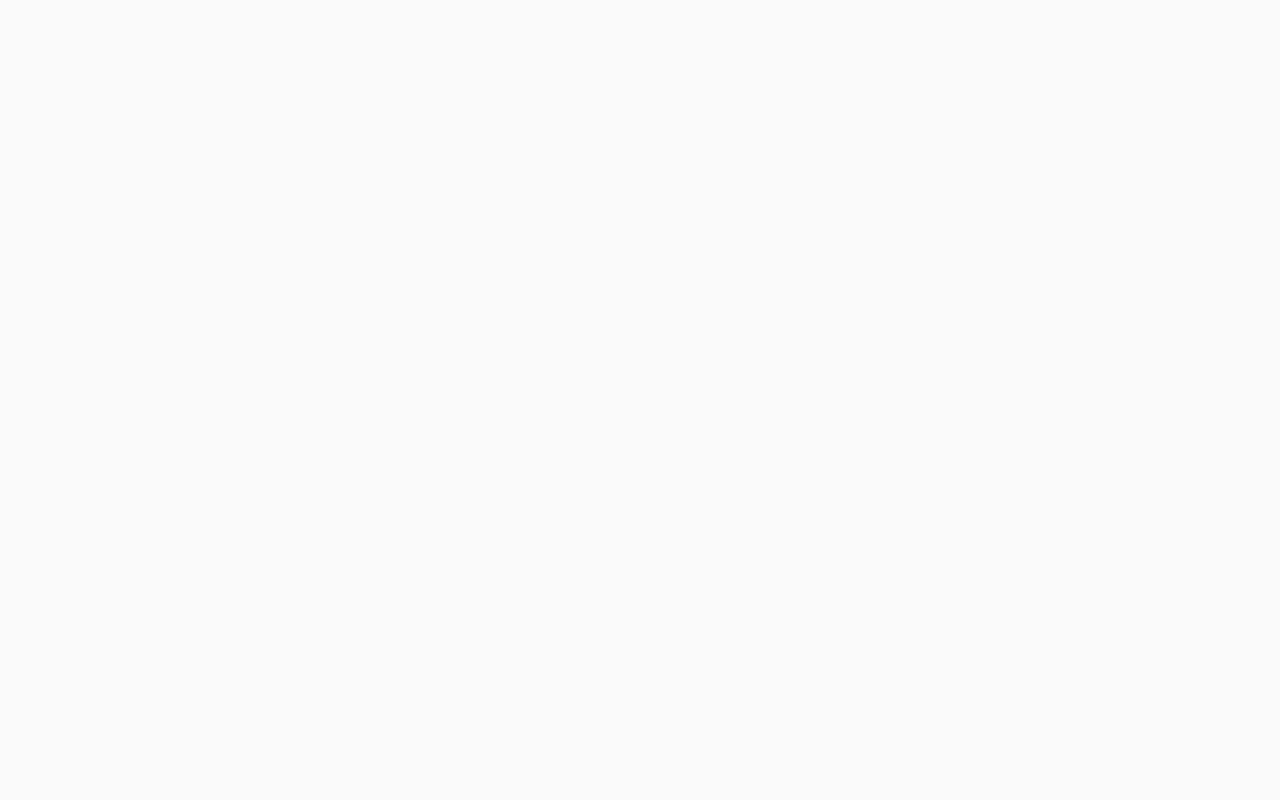
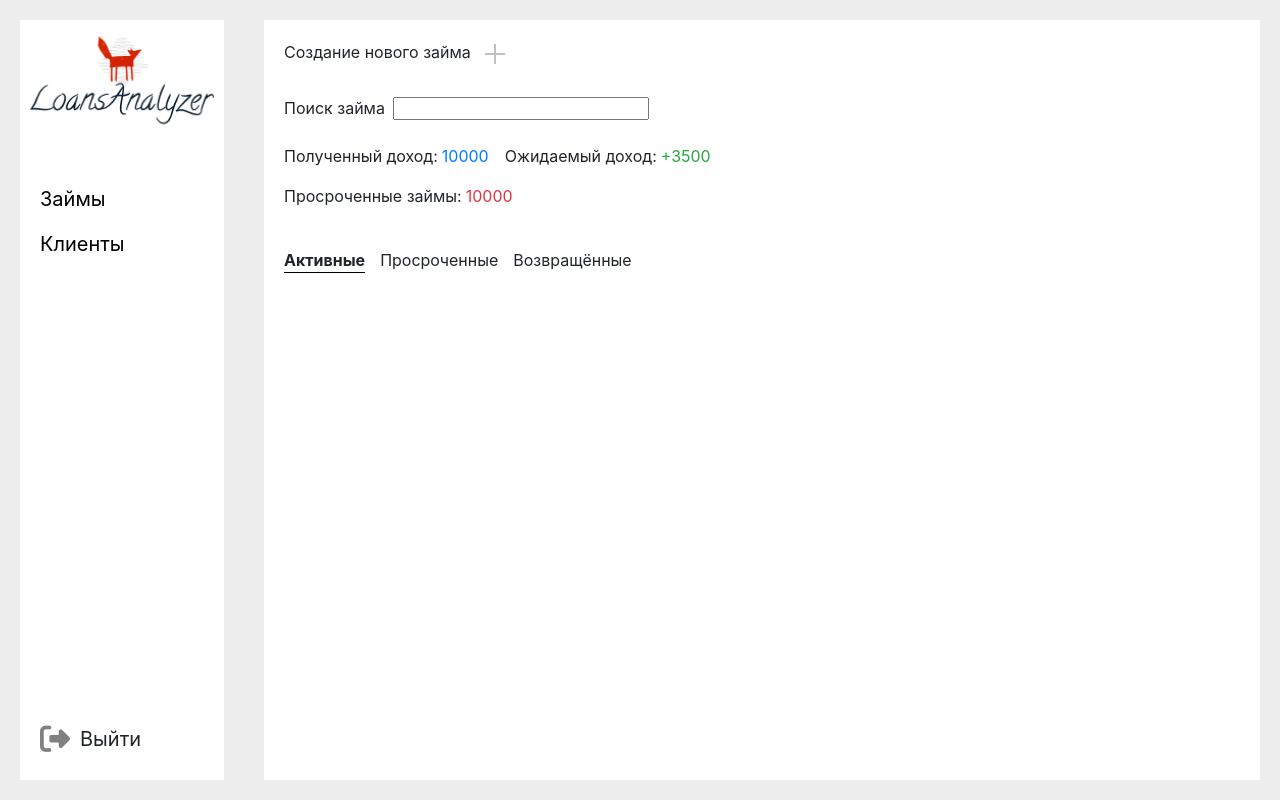
Before and after one commit to aiserrock/LoansAnalyzerFront, a React (Create React App) app: page /loans in a window 1280 px wide. Built offline with nearby package versions, Linux system fonts and the light colour scheme.

Commit message:
Set up header

```diff
--- a/public/index.html
+++ b/public/index.html
@@ -2,7 +2,7 @@
 <html lang="en">
   <head>
     <meta charset="utf-8" />
-    <link rel="icon" href="favicon.ico" />
+    <link rel="icon" href="logo.svg" />
     <meta name="viewport" content="width=device-width, initial-scale=1" />
     <meta name="theme-color" content="#000000" />
     <meta
@@ -13,5 +13,6 @@
   </head>
   <body>
     <div id="root"></div>
+    <script src="https://use.fontawesome.com/2b4fe6c92e.js"></script>
   </body>
 </html>
--- a/src/App.js
+++ b/src/App.js
@@ -21,9 +21,9 @@ class App extends Component {
                 <div className="app__container">
                     <Switch>
                         <Route path='/' component={Auth} exact/>
-                        <Route path='/loans/:number' component={Loans}/>
+                        <Route path='/loans' component={Loans}/>
+                        <Route path='/clients' component={Clients}/>
                         <Route path='/details-loan/:number' component={DetailsLoan}/>
-                        <Route path='/clients' component={Clients}/>
                         <Route path='/extract/:number' component={ClientInterface}/>
                     </Switch>
                 </div>
--- a/src/App.scss
+++ b/src/App.scss
@@ -3,17 +3,31 @@
 
 .app {
   height: 100vh;
-  background-color: #fafafa;
+  background-color: #ededed ;
   overflow-y: scroll;
   display: flex;
-  flex-direction: column;
 
   input {
     height: 23px !important;
   }
 
+  a {
+    text-decoration: none !important;
+  }
 
-  .dagger {
+  &__menu {
+    flex: 1;
+    background-color: white;
+    margin: 20px;
+  }
+
+  &__container {
+    flex: 5;
+    background-color: white;
+    margin: 20px;
+  }
+
+  & .dagger {
     position: relative;
     width: 32px;
     height: 32px;
@@ -52,12 +66,20 @@
         transform: rotate(-45deg);
       }
     }
+  }
 
-    &_bold {
-      opacity: 1;
+  & .fa-animate {
+    cursor: pointer;
+    font-size: 25px;
+    margin-left: auto;
+    color: gray !important;
+    @include animate();
+
+    &:hover {
+      @include animate-hover(1.15);
+      color: #555555 !important;
     }
   }
-
 
   ::-webkit-scrollbar {
     width: 5px;
--- a/src/Components/Header/Header.js
+++ b/src/Components/Header/Header.js
@@ -1,10 +1,51 @@
 import React, {Component} from 'react'
 import './Header.scss'
+import img from '../../img/logo.png'
+import {NavLink} from 'react-router-dom'
 
 export default class Header extends Component {
-    render(){
-        return(
-            <div className={''}>
+    state = {
+        activeTab: '',
+    }
+
+    changeActiveTab = (e) => {
+        this.setState({
+            activeTab: e.target.id,
+        })
+    }
+
+    logout = () => {
+
+    }
+
+    render() {
+        return (
+            <div className={'header'}>
+                <div className={'header__logo'}>
+                    <img src={img} alt="logo"/>
+                </div>
+
+                <div className={'header__nav-bar'}>
+                    <NavLink
+                        id={'loans'}
+                        onClick={this.changeActiveTab}
+                        className={`header__nav-item ${this.state.activeTab === 'loans' ? 'header__nav-item_active' : ''}`}
+                        to={'/loans'}>
+                        Займы
+                    </NavLink>
+                    <NavLink
+                        id={'clients'}
+                        onClick={this.changeActiveTab}
+                        className={`header__nav-item ${this.state.activeTab === 'clients' ? 'header__nav-item_active' : ''}`}
+                        to={'/clients'}>
+                        Клиенты
+                    </NavLink>
+                </div>
+
+                <div className={'header__logout'}>
+                    <i className="fa fa-sign-out fa-animate" aria-hidden="true" onClick={this.logout}></i>
+                    <p>Выйти</p>
+                </div>
             </div>
         )
     }
--- a/src/Components/Header/Header.scss
+++ b/src/Components/Header/Header.scss
@@ -0,0 +1,43 @@
+@import "../../css/mixins";
+
+.header {
+  display: flex;
+  flex-direction: column;
+  height: 100%;
+
+  &__nav-bar {
+    padding: 20px;
+    display: flex;
+    flex-direction: column;
+  }
+
+  &__nav-item {
+    margin-bottom: 15px;
+    color: black !important;
+    font-size: 20px;
+    border-bottom: none;
+    @include animate();
+
+    &:hover {
+      @include animate-hover(1.07);
+    }
+
+    &_active {
+      font-weight: bold;
+    }
+  }
+
+  &__logout {
+    display: flex;
+    margin: auto auto 10px 20px;
+
+    i {
+      font-size: 30px !important;
+    }
+
+    p {
+      margin-left: 10px;
+      font-size: 20px;
+    }
+  }
+}
--- a/src/index.js
+++ b/src/index.js
@@ -2,7 +2,7 @@ import React from 'react'
 import ReactDOM from 'react-dom'
 import App from './App'
 import * as serviceWorker from './serviceWorker'
-import {applyMiddleware, compose, createStore} from 'redux'
+import {applyMiddleware, createStore} from 'redux'
 import thunk from 'redux-thunk'
 import {Provider} from 'react-redux'
 import {BrowserRouter} from 'react-router-dom'
```
Also changed, not shown: public/logo.svg (added), src/img/logo.png (added).
